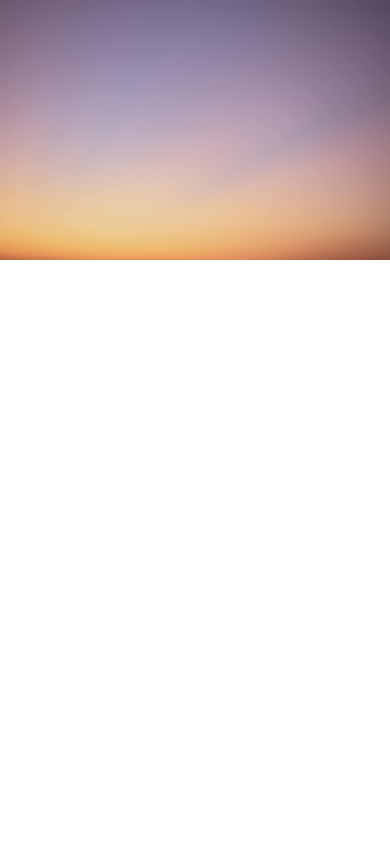
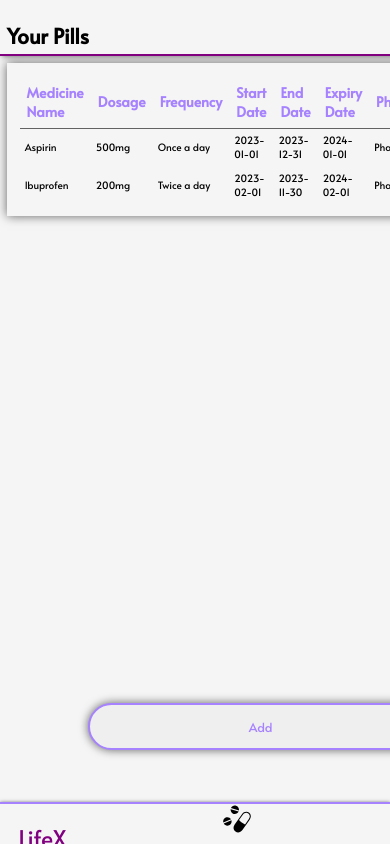
Before and after one commit to BoituXZ/LifeX, a React (Create React App) app in the folder lifex-frontend/: page /Pills in a window 390 px wide. Before the commit this address had no page. Built offline with nearby package versions, Linux system fonts and the light colour scheme.

Commit message:
Fixing stuff

```diff
--- a/lifex-frontend/src/App.js
+++ b/lifex-frontend/src/App.js
@@ -3,6 +3,7 @@ import { BrowserRouter as Router, Route, Routes } from 'react-router-dom';
 import AuthPage from './webpages/authPage/AuthPage';
 import Mission from './webpages/mission/Mission';
 import Home from './webpages/main/Home';
+import Pills from './webpages/pills/Pills';
 
 function App() {
   return (
@@ -11,6 +12,7 @@ function App() {
         <Route path="/" element={<AuthPage />} />
         <Route path="/Mission" element={<Mission />} />
         <Route path="/Home" element={<Home />} />
+        <Route path='/Pills' element={<Pills/>}/>
       </Routes>
     </Router>
   );
--- a/lifex-frontend/src/components/Navigation.jsx
+++ b/lifex-frontend/src/components/Navigation.jsx
@@ -4,20 +4,38 @@ import { IoFastFoodOutline } from "react-icons/io5";
 import { LuClock11 } from "react-icons/lu";
 import { AiOutlineBell } from "react-icons/ai";
 import styles from './Navigation.module.css'
+import { Link } from 'react-router-dom';
 
 const Navigation = () => {
   return (
     <>
         <aside className={styles.aside}>
-        <h1>LifeX</h1>
-        <nav>
+          <span>LifeX</span>
           <ul>
-            <li ><GiMedicines  className={styles.listIcons}/></li>
-            <li ><IoFastFoodOutline className={styles.listIcons}/></li>
-            <li ><LuClock11 className={styles.listIcons}/></li>
-            <li ><AiOutlineBell className={styles.listIcons}/></li>
+            <li className={styles.listElement}>
+
+              <Link to='../pills'>
+                <GiMedicines  className={styles.listIcons}/>
+                </Link>
+              </li>
+            <li className={styles.listElement}>
+              <Link to='/home'>
+                <IoFastFoodOutline className={styles.listIcons}/>
+              </Link>
+              </li>
+            <li className={styles.listElement}>
+
+              <Link to='/Reminders'>
+                <LuClock11 className={styles.listIcons}/>
+              </Link>
+              </li>
+            <li className={styles.listElement}>
+              <Link to='/Notifications'>
+              <AiOutlineBell className={styles.listIcons}/>
+              </Link>
+              </li>
           </ul>
-        </nav>
+
       </aside>
     </>
   )
--- a/lifex-frontend/src/components/Navigation.module.css
+++ b/lifex-frontend/src/components/Navigation.module.css
@@ -1,54 +1,96 @@
 /* the sidebar */
 
-aside{
+aside {
     flex: 1;
-    max-width: 15em;
+    max-width: 6em;
     /* border: solid 3px red; */
     height: 100vh;
     display: flex;
     flex-direction: column;
-    gap: 10em;
     justify-content: center;
-    width: 8em;
-    box-shadow: 0 0px 10px rgba(0, 0, 0, 0.8);
-}
-aside ul:hover{
     width: 6em;
-
-
+    box-shadow: 0px 1px 4px rgba(0, 0, 0, 0.8);
+    border-right: 2px solid var(--tropical-indigo);
 }
 
-aside ul{
+@media screen and (max-width: 768px) {
+    aside {
+        max-width: 100%;
+        width: 100%;
+        height: 4em;
+        flex-direction: row;
+        position: fixed;
+        bottom: 0;
+        border-right: none;
+        border-top: 2px solid var(--tropical-indigo);
+    }
+
+    aside ul {
+        flex-direction: row;
+        width: 100%;
+        gap: 2em;
+        margin: 0;
+        padding: 0 1em;
+    }
+}
+
+@media screen and (max-width: 480px) {
+    aside {
+        height: 3em;
+    }
+
+    aside ul {
+        gap: 1em;
+        padding: 0 0.5em;
+    }
+
+    .listElement *:hover {
+        font-size: 1.5em;
+    }
+
+    .listIcons {
+        font-size: 25px;
+    }
+
+    aside span {
+        font-size: 20px;
+        padding: 0.5em;
+    }
+}
+
+aside ul {
     display: flex;
     flex-direction: column;
     gap: 9em;
     padding: 0;
-    width: 4em; /* THis changes the width of the entire aside bar*/
+    width: 4em;
     text-align: center;
+    flex: 2;
+    margin: auto;
+    box-sizing: border-box;
+    justify-content: center;
 }
 
-
-aside li{
+aside li {
     list-style: none;
-
 }
 
-.listIcons{
-    font-size: 30px;
-    color: black;
-
+.listElement *:hover {
+    color: var(--tropical-indigo);
+    font-size: 1.7em;
 }
 
-.listIcons:hover{
+.listIcons {
+    font-size: 30px;
+}
+
+.listIcons:active {
     color: var(--purple);
 }
 
-
-
-aside h1{
-    font-size: 20px;
-    padding: 0.3em;
-    position: fixed;
-    top: 0;
+aside span {
+    font-size: 23px;
+    margin: auto;
+    padding: 0.8em;
+    color: var(--purple);
 }
-/*  */
--- a/lifex-frontend/src/webpages/authPage/AuthPage.module.css
+++ b/lifex-frontend/src/webpages/authPage/AuthPage.module.css
@@ -120,3 +120,56 @@ a:hover{
     color: var(--purple);
     transform: all ease-in 0.5s;
 }
+
+
+
+@media screen and (max-width: 1024px) {
+    .authBody {
+        flex-direction: column;
+        padding: 0.5rem;
+    }
+
+    .textbox, .authForm {
+        width: 90%;
+        margin: 1rem auto;
+    }
+
+    .navBar_center {
+        margin-right: 0;
+        width: auto;
+    }
+}
+
+/* For mobile phones */
+@media screen and (max-width: 768px) {
+    .navBar {
+        height: auto;
+        flex-direction: column;
+        align-items: center;
+        padding: 1rem;
+    }
+
+    .navBar_logo {
+        margin: 0;
+        text-align: center;
+    }
+
+    .navBar_center {
+        margin: 1rem 0;
+        width: 100%;
+        flex-wrap: wrap;
+    }
+
+    .textbox h1 {
+        font-size: 32px;
+    }
+
+    .textbox span {
+        font-size: 36px;
+    }
+
+    .authForm {
+        height: auto;
+        min-height: 500px;
+    }
+}
--- /dev/null
+++ b/lifex-frontend/src/webpages/pills/Pills.jsx
@@ -0,0 +1,93 @@
+import React from 'react'
+import Navigation from '../../components/Navigation'
+import styles from './Pills.module.css'
+
+
+
+
+
+const pillData = [
+  {
+    index: 1,
+    medicineName: 'Aspirin',
+    dosage: '500mg',
+    frequency: 'Once a day',
+    startDate: '2023-01-01',
+    endDate: '2023-12-31',
+    expiryDate: '2024-01-01',
+    pharmacy: 'Pharmacy A',
+    doctor: 'Dr. Smith'
+  },
+  {
+    index: 2,
+    medicineName: 'Ibuprofen',
+    dosage: '200mg',
+    frequency: 'Twice a day',
+    startDate: '2023-02-01',
+    endDate: '2023-11-30',
+    expiryDate: '2024-02-01',
+    pharmacy: 'Pharmacy B',
+    doctor: 'Dr. Johnson'
+  }
+];
+// Creating the table mapping function
+
+// Array containing data for each pill
+
+const pillRows = pillData.map((item) => {
+  return (
+    <tr key={item.index}>
+      <td>{item.medicineName}</td>
+      <td>{item.dosage}</td>
+      <td>{item.frequency}</td>
+      <td>{item.startDate}</td>
+      <td>{item.endDate}</td>
+      <td>{item.expiryDate}</td>
+      <td>{item.pharmacy}</td>
+      <td>{item.doctor}</td>
+    </tr>
+  );
+});
+
+
+
+
+const Pills = () => {
+  return (
+    <>
+      <div className={styles.container}>
+        <Navigation/>
+        <div className={styles.Body}>
+          <div className={styles.bodyHeader}>
+            <h1>Your Pills</h1>
+          </div>
+          <div className={styles.tableContainer}>
+            <table className={styles.pillTable}>
+              <thead>
+                <tr>
+                    <th>Medicine Name</th>
+                    <th>Dosage</th>
+                    <th>Frequency</th>
+                    <th>Start Date</th>
+                    <th>End Date</th>
+                    <th>Expiry Date</th>
+                    <th>Pharmacy</th>
+                    <th>Doctor</th>
+                  </tr>
+              </thead>
+              <tbody>
+                  {pillRows}
+              </tbody>
+            </table>
+          </div>
+          <div className={styles.buttonContainer}>
+            <button className={styles.addButton}>Add</button>
+          </div>
+        </div>
+      </div>
+
+    </>
+  )
+}
+
+export default Pills;
--- /dev/null
+++ b/lifex-frontend/src/webpages/pills/Pills.module.css
@@ -0,0 +1,168 @@
+@import url('https://fonts.googleapis.com/css2?family=Alata&display=swap');
+
+* {
+    font-family: "Alata", Helvetica;
+    --purple: #800080ff;
+    --white: #ffffffff;
+    --caribbean-current: #006c67ff;
+    --raw-umber: #8e6e53ff;
+    --tropical-indigo: #a682ffff;
+    font-size: 14px;
+    box-sizing: border-box;
+    transition: all 0.4s ease-in-out;
+}
+
+.container {
+    display: flex;
+    position: fixed;
+    background-color: whitesmoke;
+    height: 100%;
+    width: 100%;
+    margin: 0;
+}
+
+.Body {
+    flex: 1;
+    height: 100%;
+}
+
+/* Header of the body */
+.bodyHeader {
+    flex: 1;
+    height: 6em;
+    padding: 1em;
+    border-bottom: var(--purple) solid 2px;
+    box-shadow: 2px 0px 6px rgba(0, 0, 0, 0.6);
+}
+
+.bodyHeader > h1 {
+    display: flex;
+    font-size: 1.3em;
+}
+
+/* Table stuff */
+.tableContainer {
+    flex: 1;
+    height: 75%;
+    padding: 1em;
+}
+
+.pillTable {
+    padding: 1em;
+    width: 100%;
+    max-height: 100%;
+    display: table;
+    border-spacing: 0em;
+    box-shadow: 0 0px 10px rgba(0, 0, 0, 0.6);
+}
+
+.pillTable thead {
+    box-shadow: 0 1px rgba(0, 0, 0, 0.6);
+}
+
+.pillTable thead tr {
+    text-align: left;
+    padding: 1em;
+}
+
+.pillTable th {
+    color: var(--tropical-indigo);
+    font-size: 1.5em;
+}
+
+.pillTable tbody {
+    height: 100%;
+    overflow-y: auto;
+}
+
+.pillTable tbody * {
+    font-size: 0.95em;
+    font-weight: lighter;
+}
+
+/* Button below table */
+.buttonContainer {
+    flex: 1;
+    display: flex;
+    justify-content: right;
+    padding: 1.5em;
+}
+
+.addButton {
+    color: var(--tropical-indigo);
+    padding: 1em;
+    border: var(--tropical-indigo) solid 2px;
+    border-radius: 40px;
+    width: 8%;
+    font-size: 1.2em;
+    cursor: pointer;
+    box-shadow: 0 0px 10px rgba(0, 0, 0, 0.6);
+}
+
+.addButton:hover {
+    background-color: var(--tropical-indigo);
+    color: var(--white);
+}
+
+.addButton:active {
+    background-color: var(--purple);
+    color: var(--white);
+}
+
+/* Media Queries for Responsive Design */
+@media (max-width: 768px) {
+    .bodyHeader > h1 {
+        font-size: 1.5em; /* Increase header font size for better visibility */
+    }
+
+    .pillTable th {
+        font-size: 1.2em; /* Slightly reduce table header size */
+    }
+
+    .pillTable tbody * {
+        font-size: 0.9em; /* Reduce body font size */
+    }
+
+    .addButton {
+        width: 40%; /* Increase button size for easier tapping */
+        font-size: 1em; /* Adjust button font size */
+    }
+
+    .buttonContainer {
+        justify-content: center; /* Center the button on smaller screens */
+        padding: 1em; /* Reduce padding */
+    }
+}
+
+@media (max-width: 480px) {
+    .bodyHeader {
+        height: 4em; /* Reduce header height */
+        padding: 0.5em; /* Reduce padding */
+    }
+
+    .pillTable th {
+        font-size: 1em; /* Further reduce header size */
+    }
+
+    .pillTable tbody * {
+        font-size: 0.85em; /* Further reduce body font size */
+    }
+
+    .addButton {
+        width: 70%; /* Make button wider on very small screens */
+        font-size: 0.9em; /* Adjust button font size */
+    }
+
+    .tableContainer {
+        padding: 0.5em; /* Reduce padding for the table container */
+        overflow-x: auto; /* Allow horizontal scrolling if needed */
+    }
+
+    .pillTable {
+        font-size: 0.9em; /* Reduce font size for the entire table */
+    }
+
+    .pillTable th, .pillTable td {
+        padding: 0.5em; /* Reduce padding in table cells */
+    }
+}
```
